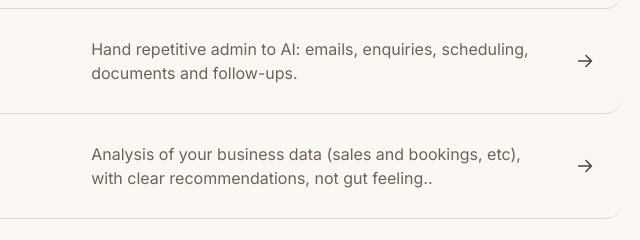
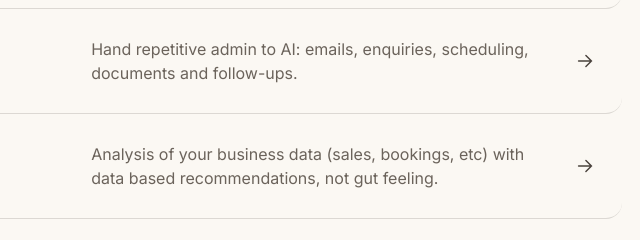
Before and after one commit to schk-lumi/luminous-consulting, a plain HTML site: page index.html in a window 1280 px wide. Shown: the part 2657-2897 px from the top of the page, 556-1196 px from the left. Drawn offline with nearby package versions, Linux system fonts and the light colour scheme; a web font is replaced by a local one.

Commit message:
Revise 'Data Insights' service description
Updated the description for 'Data Insights' to clarify that recommendations are based on data rather than intuition.

```diff
--- a/index.html
+++ b/index.html
@@ -246,7 +246,7 @@ h1,h2,h3,h4{font-family:var(--head);color:var(--ink);letter-spacing:-.04em}
     <div class="row"><span class="n">03</span><h3>Design</h3><p>Websites, UX and visual design that are easy to use and easy to update.</p><svg aria-hidden="true" width="22" height="22" viewBox="0 0 24 24" fill="none" stroke="currentColor" stroke-width="1.6" stroke-linecap="round"><path d="M5 12h14M13 6l6 6-6 6"/></svg></div>
     <div class="row"><span class="n">04</span><h3>Custom applications</h3><p>Booking systems, client portals and internal tools built around how you really work.</p><svg aria-hidden="true" width="22" height="22" viewBox="0 0 24 24" fill="none" stroke="currentColor" stroke-width="1.6" stroke-linecap="round"><path d="M5 12h14M13 6l6 6-6 6"/></svg></div>
     <div class="row"><span class="n">05</span><h3>AI automations</h3><p>Hand repetitive admin to AI: emails, enquiries, scheduling, documents and follow-ups.</p><svg aria-hidden="true" width="22" height="22" viewBox="0 0 24 24" fill="none" stroke="currentColor" stroke-width="1.6" stroke-linecap="round"><path d="M5 12h14M13 6l6 6-6 6"/></svg></div>
-    <div class="row"><span class="n">06</span><h3>Data Insights <span class="tag">New</span></h3><p>Analysis of your business data (sales and bookings, etc), with clear recommendations, not gut feeling..</p><svg aria-hidden="true" width="22" height="22" viewBox="0 0 24 24" fill="none" stroke="currentColor" stroke-width="1.6" stroke-linecap="round"><path d="M5 12h14M13 6l6 6-6 6"/></svg></div>
+    <div class="row"><span class="n">06</span><h3>Data Insights <span class="tag">New</span></h3><p>Analysis of your business data (sales, bookings, etc) with data based recommendations, not gut feeling.</p><svg aria-hidden="true" width="22" height="22" viewBox="0 0 24 24" fill="none" stroke="currentColor" stroke-width="1.6" stroke-linecap="round"><path d="M5 12h14M13 6l6 6-6 6"/></svg></div>
     <div class="row"><span class="n">07</span><h3>Training &amp; support</h3><p>Handover sessions and ongoing help so your team actually uses the new tools.</p><svg aria-hidden="true" width="22" height="22" viewBox="0 0 24 24" fill="none" stroke="currentColor" stroke-width="1.6" stroke-linecap="round"><path d="M5 12h14M13 6l6 6-6 6"/></svg></div>
   </div>
 </section>
```
